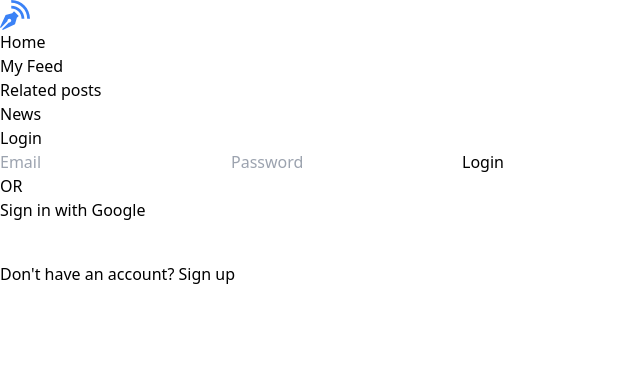
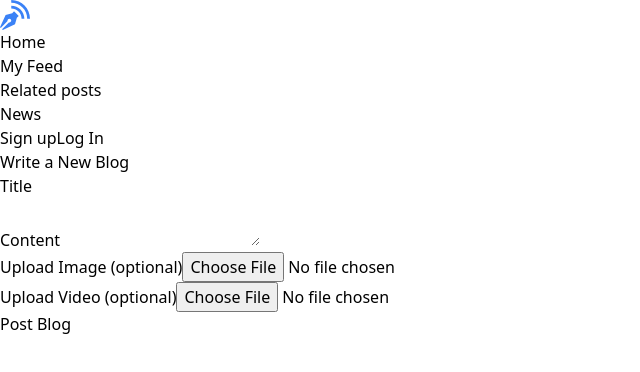
Before and after one commit to saritakarwaa/Blog-Frontend, a React (Vite) app: page /create/blog in a window 1280 px wide. Before the commit this address led to /auth. Shown: the top 372 px of the page, without its empty margins (0-640 px from the left). Built offline with nearby package versions, Linux system fonts and the light colour scheme.

Commit message:
added blog editor

```diff
--- a/src/App.tsx
+++ b/src/App.tsx
@@ -6,6 +6,8 @@ import Home from "./pages/Home"
 import UpdateProfilePage from "./pages/UpdateProfilePage";
 import {ToastContainer} from 'react-toastify'
 import 'react-toastify/dist/ReactToastify.css';
+import CreateBlog from "./pages/CreateBlog";
+import EditBlog from "./pages/EditBlog";
 
 function App() {
   return (
@@ -16,7 +18,10 @@ function App() {
         <Route path='/auth' element={<Auth />} />
         <Route path="/profile/:userId" element={<ProfilePage />} />
         <Route path="/profile/update" element={<UpdateProfilePage />} />
+        <Route path="/create/blog" element={<CreateBlog />}/>
         <Route path="*" element={<Navigate to="/auth?type=login" />} />
+        <Route path="/profile/:userId/edit/:blogId" element={<EditBlog />} />
+
       </Routes>
       <ToastContainer position="top-right" autoClose={3000} />
     </Router>
--- /dev/null
+++ b/src/components/BlogEditor.tsx
@@ -0,0 +1,132 @@
+import { useState, FormEvent, useEffect } from 'react'
+import axios from 'axios'
+import { useNavigate, useLocation } from 'react-router-dom'
+
+interface BlogData {
+  blogId?: string;
+  blogTitle?: string;
+  content?: string;
+  image?: string;
+  video?: string;
+}
+interface BlogEditorProps {
+    initialData?: BlogData;
+    onSubmit: (updatedData: BlogData) => Promise<void>;
+}
+
+const BlogEditor = ({ initialData,onSubmit }: BlogEditorProps) => {
+  const [title, setTitle] = useState<string>(initialData?.blogTitle || '')
+  const [content, setContent] = useState<string>(initialData?.content || '')
+  const [image, setImage] = useState<File | null>(null)
+  const [video, setVideo] = useState<File | null>(null)
+  const navigate = useNavigate()
+
+  const baseUrl =
+    import.meta.env.MODE === "development"
+      ? "http://localhost:5000"
+      : "https://blog-app-3xeq.onrender.com"
+
+  // If editing, pre-fill the form
+  useEffect(() => {
+    if (initialData) {
+      setTitle(initialData.blogTitle || '')
+      setContent(initialData.content || '')
+      // Optionally, set images and video if they are URLs
+      setImage(null)
+      setVideo(null)
+    }
+  }, [initialData])
+
+  const handleSubmit = async (e: FormEvent) => {
+    e.preventDefault()
+    const userId = localStorage.getItem("userId")
+    const token = localStorage.getItem("token")
+
+    const blogData = {
+      userId,
+      blogId: initialData?.blogId || Math.random().toString(36).substring(2, 8), // Generate new ID if editing
+      blogTitle: title,
+      content,
+      image,
+      video,
+      reaction: [
+        {
+          likes: 0,
+          funny: 0,
+          insightful: 0,
+        },
+      ],
+    }
+
+    try {
+      let response;
+      if (initialData) {
+        // Update blog
+        response = await axios.put(`${baseUrl}/blogs/${userId}/${initialData.blogId}`, blogData, {
+          headers: {
+            'Content-Type': 'application/json',
+            Authorization: `Bearer ${token}`,
+          }
+        })
+      } else {
+        // Create new blog
+        response = await axios.post(`${baseUrl}/blogs`, blogData, {
+          headers: {
+            'Content-Type': 'application/json',
+            Authorization: `Bearer ${token}`,
+          }
+        })
+      }
+
+      const createdBlog = response.data
+      console.log("Blog created/updated successfully")
+      navigate(`/profile/${userId}`, { state: { newBlog: createdBlog } })
+    } catch (error) {
+      console.log("Error creating/updating blog:", error)
+    }
+  }
+
+  return (
+    <form onSubmit={handleSubmit} className='space-y-4'>
+      <div>
+        <label className='block font-medium'>Title</label>
+        <input
+          value={title}
+          onChange={(e) => setTitle(e.target.value)}
+          className='w-full px-3 py-2 border rounded'
+          required
+        />
+      </div>
+      <div>
+        <label className='block font-medium'>Content</label>
+        <textarea
+          value={content}
+          onChange={(e) => setContent(e.target.value)}
+          className='w-full px-3 py-2 border rounded min-h-[150px]'
+          required
+        />
+      </div>
+      <div>
+        <label className='block font-medium'>Upload Image (optional)</label>
+        <input
+          type="file"
+          onChange={(e) => setImage(e.target.files?.[0] || null)}
+          className='block'
+        />
+      </div>
+      <div>
+        <label className='block font-medium'>Upload Video (optional)</label>
+        <input
+          type="file"
+          onChange={(e) => setVideo(e.target.files?.[0] || null)}
+          className='block'
+        />
+      </div>
+      <button type="submit" className="bg-blue-600 hover:bg-blue-700 text-white px-4 py-2 rounded">
+        {initialData ? 'Update Blog' : 'Post Blog'}
+      </button>
+    </form>
+  )
+}
+
+export default BlogEditor
--- /dev/null
+++ b/src/components/DeleteButton.tsx
@@ -0,0 +1,39 @@
+import axios from "axios";
+
+
+const DeleteButton = ({ userId, blogId, onDelete }: { userId: string; blogId: string; onDelete: () => void }) => {
+    const baseUrl =
+  import.meta.env.MODE === "development"
+    ? "http://localhost:5000"
+    : "https://blog-app-3xeq.onrender.com";
+
+  const token = localStorage.getItem("token");
+
+  const handleDelete = async () => {
+    const confirm = window.confirm("Are you sure you want to delete this blog?");
+    if (!confirm) return;
+
+    try {
+      await axios.delete(`${baseUrl}/blogs/${userId}/${blogId}`, {
+        headers: {
+          Authorization: `Bearer ${token}`,
+        },
+      });
+
+      onDelete(); // trigger UI update
+    } catch (err) {
+      console.error("Error deleting blog:", err);
+    }
+  };
+
+  return (
+    <button
+      onClick={handleDelete}
+      className="px-4 py-2 bg-red-500 text-white rounded hover:bg-red-600"
+    >
+      Delete Blog
+    </button>
+  );
+};
+
+export default DeleteButton;
--- /dev/null
+++ b/src/components/EditButton.tsx
@@ -0,0 +1,20 @@
+import { useNavigate } from "react-router-dom";
+
+const EditButton = ({ userId, blogId }: { userId: string; blogId: string }) => {
+  const navigate = useNavigate();
+
+  const handleEdit = () => {
+    navigate(`/profile/${userId}/edit/${blogId}`);
+  };
+
+  return (
+    <button
+      onClick={handleEdit}
+      className="px-4 py-2 bg-blue-500 text-white rounded hover:bg-blue-600"
+    >
+      Edit Blog
+    </button>
+  );
+};
+
+export default EditButton;
--- a/src/components/Profile.tsx
+++ b/src/components/Profile.tsx
@@ -1,6 +1,8 @@
 import { useNavigate, useParams } from "react-router-dom"
 import { useEffect, useState } from "react"
 import axios from "axios"
+import EditButton from "./EditButton"
+import DeleteButton from "./DeleteButton"
 
 interface User{
     id:string,
@@ -27,7 +29,7 @@ const Profile = () => {
     if (!token || !userId) {
         console.warn("No token or user ID found.");
         setLoading(false);
-        return; // Exit early
+        return;
     }
     const fetchProfile=async()=>{
         try{
@@ -50,7 +52,16 @@ const Profile = () => {
         fetchProfile()
     }
   },[id])
+  const handleDelete = (deletedBlogId: string) => {
+    if (!user) return;
+    setUser({
+      ...user,
+      blogs: user.blogs.filter((blog) => blog.blogId !== deletedBlogId),
+    });
+  };
   if(loading) return <p className="text-center mt-8">Loading...</p>
+
+
   return(
     <section className="mt-8">
         <div className="flex flex-col items-center">
@@ -65,10 +76,13 @@ const Profile = () => {
             <p className="text-gray-600">{user?.email}</p>
             <p className="text-sm text-gray-500 mt-1">{user?.blogs.length || 0} Blog Posts</p>
 
+            <div>
             <button
                 className="mt-4 px-4 py-2 bg-blue-500 text-white rounded hover:bg-blue-600"
                 onClick={() => navigate('/profile/update')}>Edit Profile</button>
-
+            <button className="ml-8 mt-4 px-4 py-2 bg-blue-500 text-white rounded hover:bg-blue-600"
+                onClick={()=>navigate("/create/blog")}>Create Blog</button>
+            </div>
         </div>
 
         {user?.blogs && user?.blogs.length>0 && (
@@ -82,7 +96,15 @@ const Profile = () => {
                     <p className="text-gray-700 text-sm mt-1 line-clamp-3">{blog.content}</p>
                     <p className="text-xs text-gray-400 mt-2">
                         Posted on {new Date(blog.createdAt).toLocaleDateString()}</p>
+                        <div className="flex gap-2 mt-4">
+
+                        <EditButton userId={user.id} blogId={blog.blogId} />
+                        <DeleteButton userId={user.id} blogId={blog.blogId} onDelete={()=> handleDelete(blog.blogId)} />
+
+
+                        </div>
                     </div>
+
                 ))}
 
             </div>
--- /dev/null
+++ b/src/pages/CreateBlog.tsx
@@ -0,0 +1,53 @@
+
+import BlogEditor from "../components/BlogEditor";
+import axios from "axios";
+import { useNavigate } from "react-router-dom";
+
+const CreateBlog = () => {
+  const navigate = useNavigate();
+
+  const baseUrl =
+    import.meta.env.MODE === "development"
+      ? "http://localhost:5000"
+      : "https://blog-app-3xeq.onrender.com";
+
+  const handleCreate = async (blogData: any) => {
+    const token = localStorage.getItem("token");
+    const userId = localStorage.getItem("userId");
+
+    const fullData = {
+      ...blogData,
+      userId,
+      blogId: Math.random().toString(36).substring(2, 8),
+      reaction: [
+        {
+          likes: 0,
+          funny: 0,
+          insightful: 0,
+        },
+      ],
+    };
+
+    try {
+      const res = await axios.post(`${baseUrl}/blogs`, fullData, {
+        headers: {
+          'Content-Type': 'application/json',
+          Authorization: `Bearer ${token}`,
+        },
+      });
+
+      navigate(`/profile/${userId}`, { state: { newBlog: res.data } });
+    } catch (err) {
+      console.error("Error creating blog:", err);
+    }
+  };
+
+  return (
+    <div className="max-w-3xl mx-auto p-4">
+      <h1 className="text-3xl font-bold mb-6 text-center">Write a New Blog</h1>
+      <BlogEditor onSubmit={handleCreate} />
+    </div>
+  );
+};
+
+export default CreateBlog;
--- /dev/null
+++ b/src/pages/EditBlog.tsx
@@ -0,0 +1,63 @@
+import { useParams, useNavigate } from "react-router-dom";
+import { useEffect, useState } from "react";
+import axios from "axios";
+import BlogEditor from "../components/BlogEditor";
+
+
+const EditBlog = () => {
+  const { userId, blogId } = useParams<{ userId: string; blogId: string }>();
+  const navigate = useNavigate();
+  const token = localStorage.getItem("token");
+
+  const [blogData, setBlogData] = useState<any>(null);
+
+  const baseUrl =
+  import.meta.env.MODE === "development"
+    ? "http://localhost:5000"
+    : "https://blog-app-3xeq.onrender.com";
+
+  useEffect(() => {
+    const fetchBlog = async () => {
+      try {
+        if (!token || !userId) {
+            console.warn("No token or user ID found.");
+            return;
+        }
+        const response = await axios.get(`${baseUrl}/blogs/${userId}/${blogId}`,{
+            headers:{
+                Authorization: `Bearer ${token}`
+            }
+        });
+        setBlogData(response.data);
+      } catch (err) {
+        console.error("Error fetching blog:", err);
+      }
+    };
+    fetchBlog();
+  }, [userId, blogId]);
+
+  const handleUpdate = async (updatedData: any) => {
+    try {
+      const res=await axios.put(`${baseUrl}/blogs/${userId}/${blogId}`, updatedData, {
+        headers: {
+            'Content-Type': 'application/json',
+          Authorization: `Bearer ${token}`,
+        },
+      });
+      navigate(`/profile/${userId}`,{ state: { updatedBlog: res.data } });
+    } catch (err) {
+      console.error("Error updating blog:", err);
+    }
+  };
+
+  if (!blogData) return <div>Loading...</div>;
+
+  return (
+    <div className="max-w-3xl mx-auto p-4">
+      <h1 className="text-3xl font-bold mb-6">Edit Blog</h1>
+      <BlogEditor initialData={blogData} onSubmit={handleUpdate} />
+    </div>
+  );
+};
+
+export default EditBlog;
```
